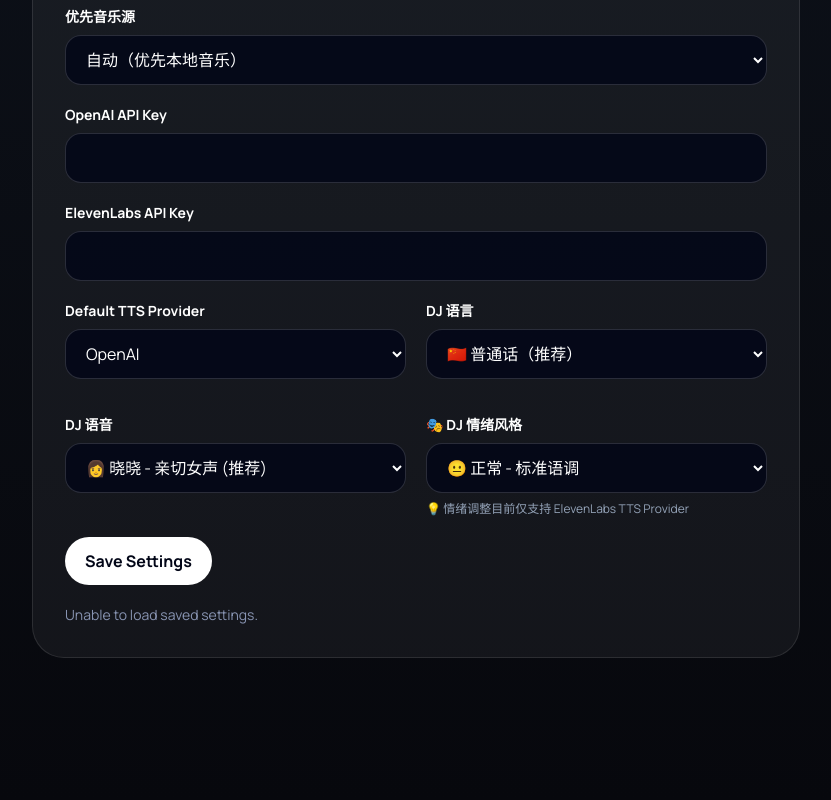
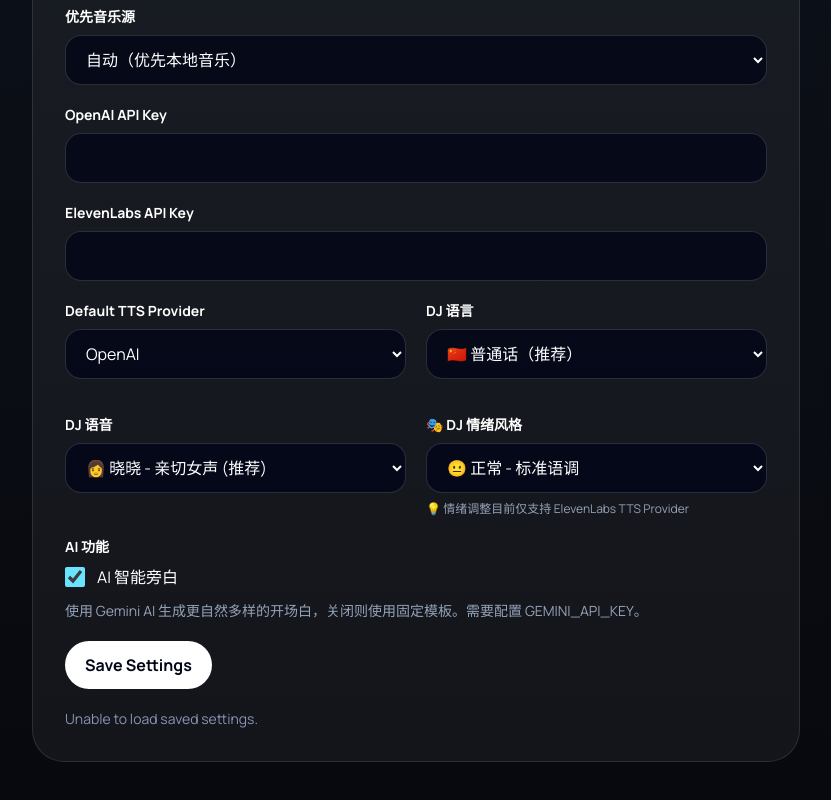
Before and after one commit to gordonsu168/lobster-radio, a React (Vite) app in the folder frontend/: page /settings in a window 1280 px wide. Shown: the part 872-1672 px from the top of the page, without its empty margins (224-1055 px from the left). Built offline with nearby package versions, Linux system fonts and the light colour scheme; no server answers.

Commit message:
feat: add AI narration toggle to settings UI

```diff
--- a/frontend/src/pages/SettingsPage.tsx
+++ b/frontend/src/pages/SettingsPage.tsx
@@ -11,6 +11,8 @@ const initialState: RuntimeSettings = {
   elevenLabsApiKey: "",
   defaultVoice: "alloy",
   defaultTtsProvider: "openai",
+  djStyle: "classic",
+  enableAiNarration: true,
   preferredMusicSource: "auto",
   localMusicPath: ""
 };
@@ -247,6 +249,28 @@ export function SettingsPage() {
             </p>
           </div>
         </div>
+
+        <div>
+          <label className="mb-2 block text-sm font-semibold text-white">AI 功能</label>
+          <label className="flex cursor-pointer items-center gap-3 mb-3">
+            <input
+              type="checkbox"
+              checked={settings.enableAiNarration ?? true}
+              onChange={(event) =>
+                setSettings((current) => ({
+                  ...current,
+                  enableAiNarration: event.target.checked
+                }))
+              }
+              className="h-5 w-5 accent-pulse"
+            />
+            <span className="text-white">AI 智能旁白</span>
+          </label>
+          <p className="text-sm text-slate-400">
+            使用 Gemini AI 生成更自然多样的开场白，关闭则使用固定模板。需要配置 GEMINI_API_KEY。
+          </p>
+        </div>
+
         <button className="rounded-full bg-white px-5 py-3 font-semibold text-slate-950 transition hover:scale-[1.02]">
           Save Settings
         </button>
--- a/frontend/src/types.ts
+++ b/frontend/src/types.ts
@@ -55,6 +55,8 @@ export interface RuntimeSettings {
   defaultTtsProvider: "openai" | "elevenlabs" | "edge" | "gemini" | "macsay";
   djLanguage?: "zh-CN" | "zh-HK" | "en-US";
   djEmotion?: "normal" | "happy" | "sad" | "angry" | "calm" | "excited" | "whisper" | "radio";
+  djStyle?: "classic" | "night" | "vibe" | "trivia";
+  enableAiNarration?: boolean;
   preferredMusicSource: "local" | "netease" | "spotify" | "auto";
   localMusicPath: string;
 }
```
